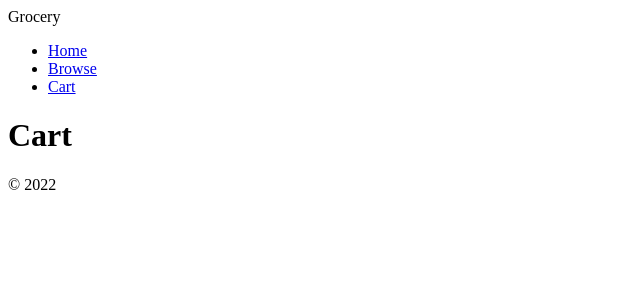
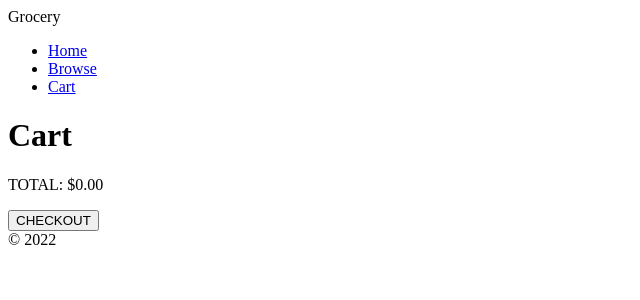
Before and after one commit to jtreeves/grocery-react, a React (Create React App) app: page /cart in a window 1280 px wide. Shown: the top 300 px of the page, without its empty margins (0-640 px from the left). Built offline with nearby package versions, Linux system fonts and the light colour scheme.

Commit message:
[CartPage] Display total; add checkout functionality to empty cart

```diff
--- a/src/components/browse/BrowseItem.tsx
+++ b/src/components/browse/BrowseItem.tsx
@@ -27,7 +27,7 @@ function BrowseItem({
         <div>
             <h2>{product.name}</h2>
             <p>{product.image}</p>
-            <p>{product.price}</p>
+            <p>${product.price}</p>
 
             {productTally < 6 && productTally > 0 &&
                 <p>Only {productTally} left in stock!</p>
--- a/src/components/cart/CartItem.tsx
+++ b/src/components/cart/CartItem.tsx
@@ -36,6 +36,8 @@ function CartItem({
     return (
         <div>
             <p>{product.name}</p>
+            <p>{product.image}</p>
+            <p>${product.price}</p>
 
             {product.tally > 0 &&
                 <button onClick={decreaseTallyInCart}>
--- a/src/components/cart/CartPage.tsx
+++ b/src/components/cart/CartPage.tsx
@@ -1,16 +1,32 @@
-import { useContext } from 'react'
+import { ReactEventHandler, useContext } from 'react'
+import { useNavigate } from 'react-router-dom'
 import { StorageContext } from '../../types'
 import GlobalStorage from '../../GlobalStorage'
 import CartList from './CartList'
+import calculateTotal from '../../utilities/calculateTotal'
 
 function CartPage(): JSX.Element {
-    const [storage] = useContext<StorageContext>(GlobalStorage)
+    const [storage, setStorage] = useContext<StorageContext>(GlobalStorage)
+    const navigate = useNavigate()
+    const total: string = calculateTotal(storage.cart)
+
+    const handleCheckout: ReactEventHandler = (): void => {
+        setStorage({
+            ...storage,
+            cart: []
+        })
+        navigate('home')
+    }
 
     return (
         <div>
             <h1>Cart</h1>
 
             <CartList products={storage.cart} />
+
+            <p>TOTAL: ${total}</p>
+
+            <button onClick={handleCheckout}>CHECKOUT</button>
         </div>
     )
 }
--- a/src/utilities/calculateTotal.ts
+++ b/src/utilities/calculateTotal.ts
@@ -1,17 +1,19 @@
-import { Product } from '../interfaces'
+import { ProductTally } from '../interfaces'
 
 function calculateTotal(
-    products: Product[]
-): number {
+    products: ProductTally[]
+): string {
     let total: number = 0
 
     products.forEach((
-        product: Product
+        product: ProductTally
     ): void => {
-        total += product.price
+        total += product.price * product.tally
     })
 
-    return total
+    const formattedTotal: string = (Math.round(total * 100) / 100).toFixed(2)
+
+    return formattedTotal
 }
 
 export default calculateTotal
```
